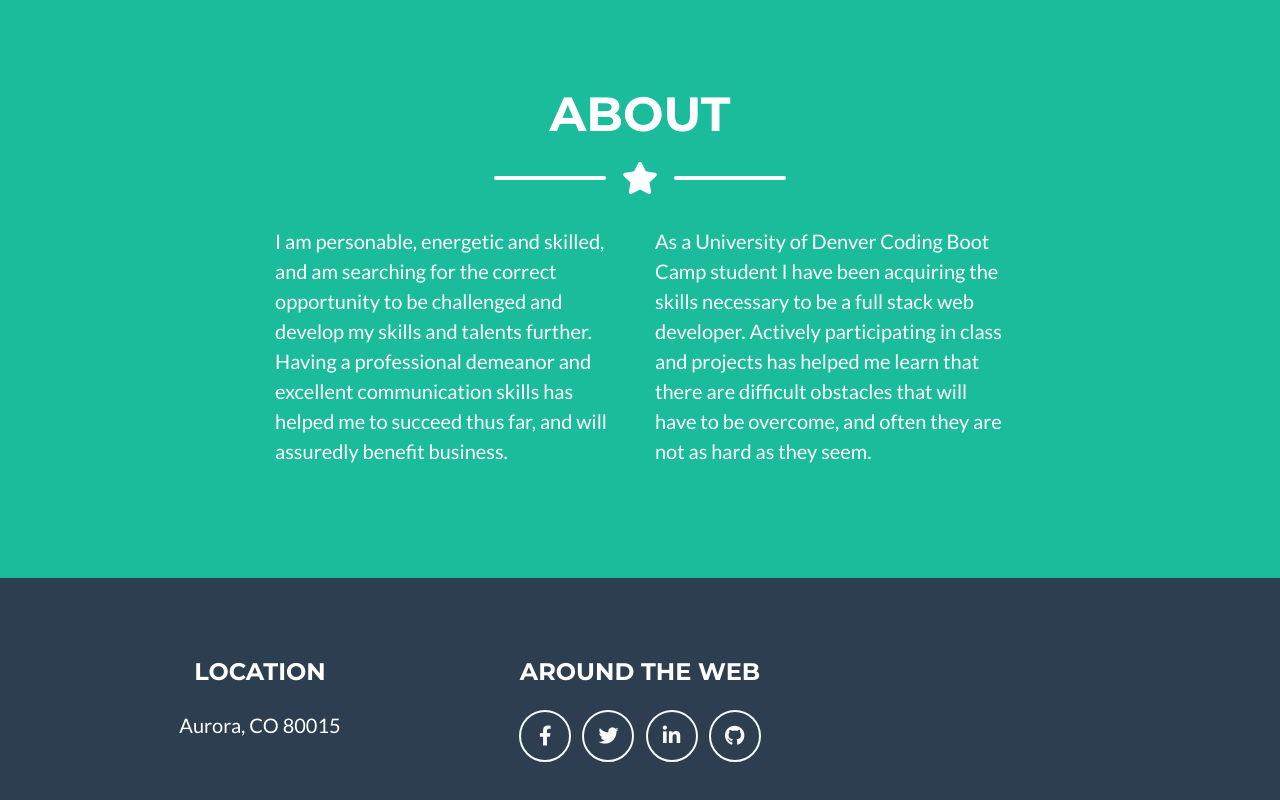
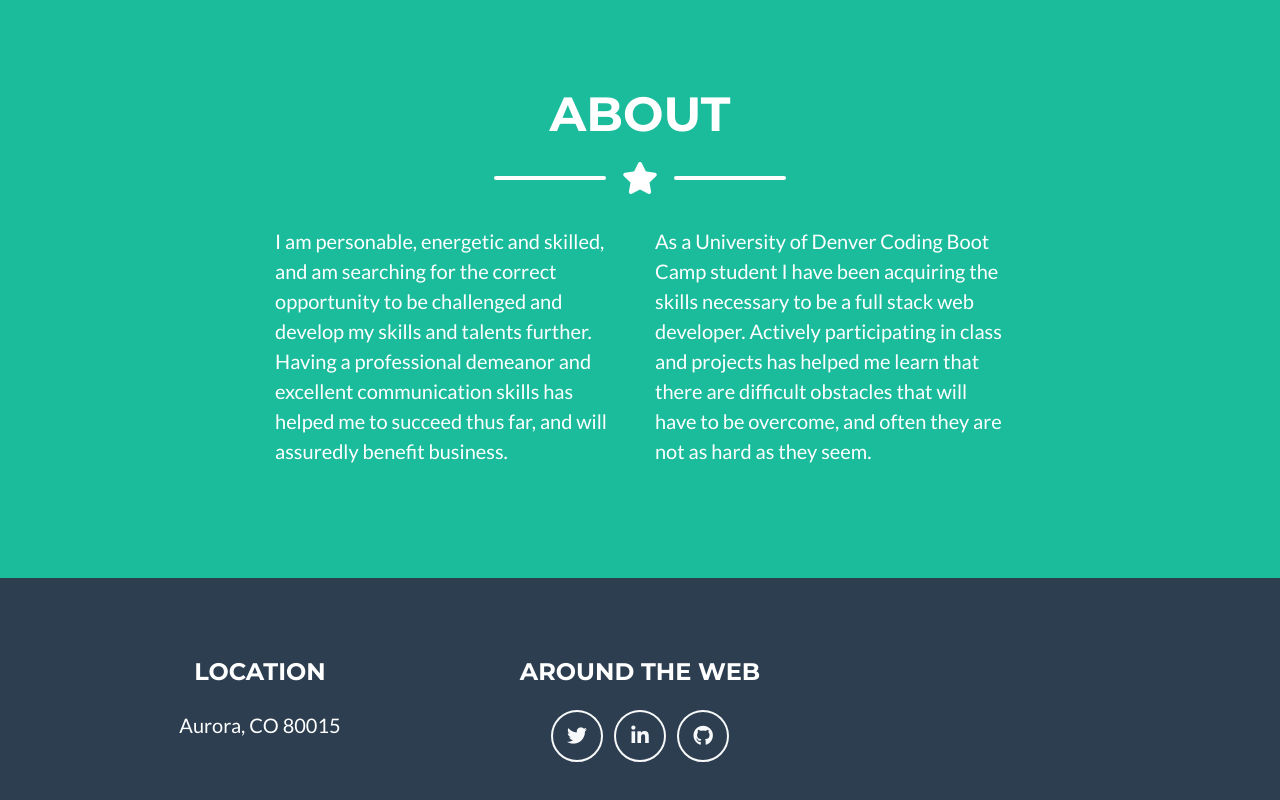
Before and after one commit to samanthascott1992/Responsive-Portfolio, a plain HTML site: page index.html in a window 1280 px wide. Shown: the part 552-1352 px from the top of the page. Drawn offline with Linux system fonts and the light colour scheme.

Commit message:
updated footer

```diff
--- a/index.html
+++ b/index.html
@@ -111,13 +111,10 @@
         <!-- Footer Social Icons -->
         <div class="col-lg-4 mb-5 mb-lg-0">
           <h4 class="text-uppercase mb-4">Around the Web</h4>
-          <a class="btn btn-outline-light btn-social mx-1" href="https://www.facebook.com/sammiefalk" target="_blank">
-            <i class="fab fa-fw fa-facebook-f"></i>
-          </a>
           <a class="btn btn-outline-light btn-social mx-1" href="https://twitter.com/Samanth25431418" target="_blank">
             <i class="fab fa-fw fa-twitter"></i>
           </a>
-          <a class="btn btn-outline-light btn-social mx-1" href="https://www.linkedin.com/in/samantha-scott-b0588b19a/" target="_blank">
+          <a class="btn btn-outline-light btn-social mx-1" href="https://www.linkedin.com/in/samantha-scott1992/" target="_blank">
             <i class="fab fa-fw fa-linkedin-in"></i>
           </a>
           <a class="btn btn-outline-light btn-social mx-1 " href="https://github.com/samanthascott1992" target="_blank" title="GitHub">
```
